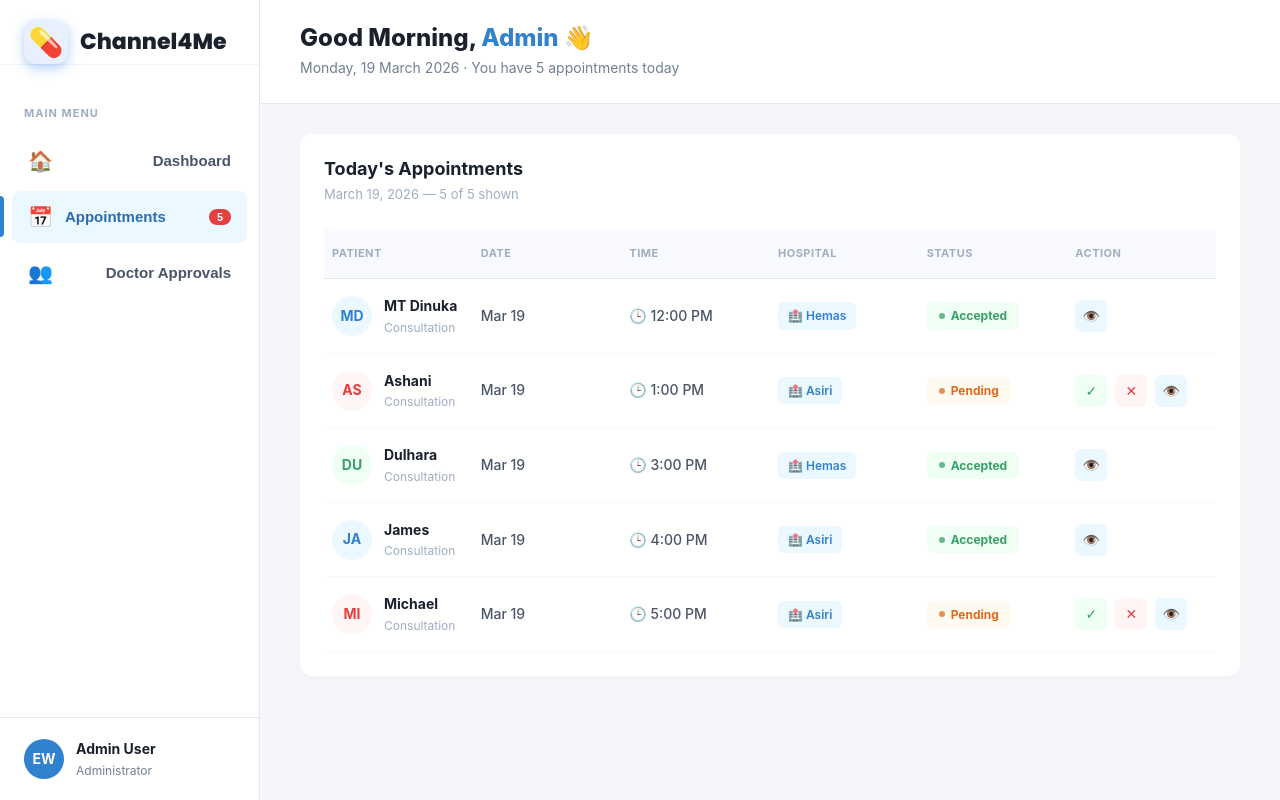
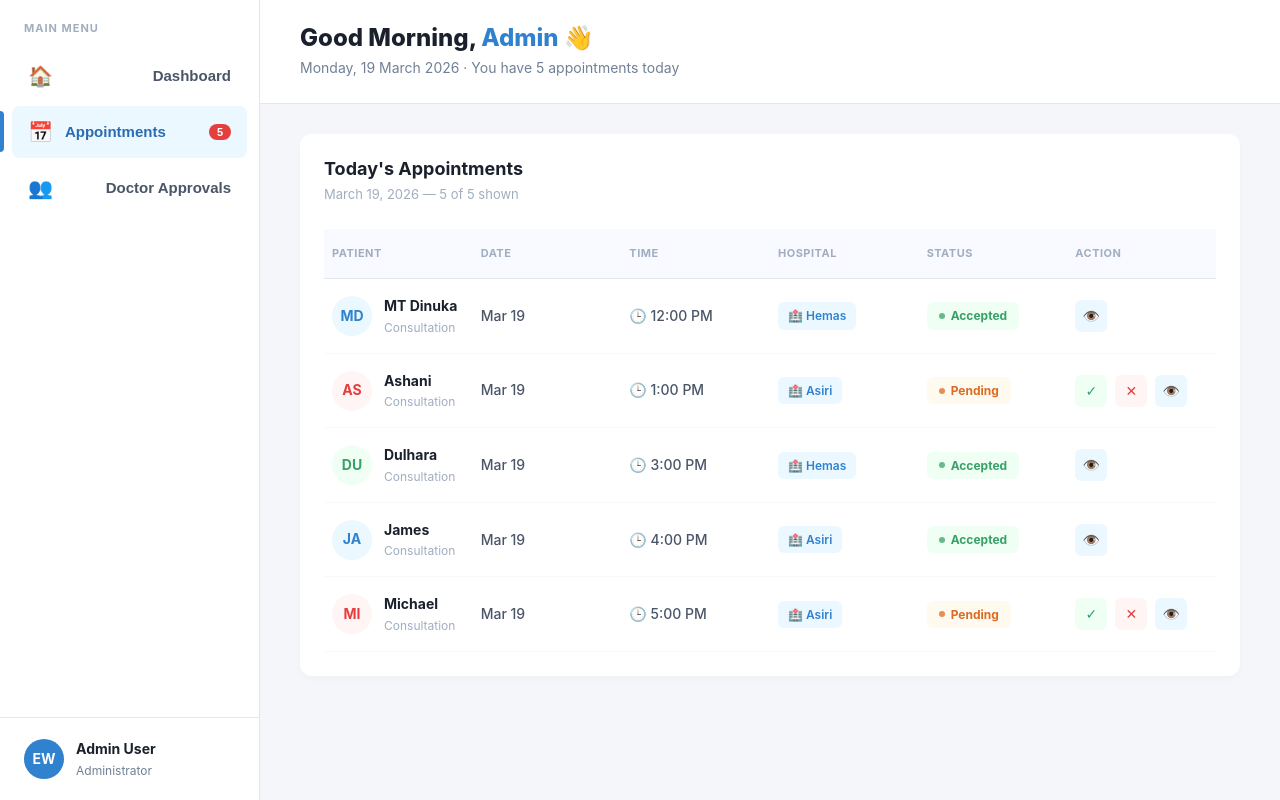
Before and after one commit to channel4meofficial-gif/Channel4me-Frontend, a React (Create React App) app: page /admin/dashboard in a window 1280 px wide. Built offline with nearby package versions, Linux system fonts and the light colour scheme; sample sign-in values are in the browser's storage.

Commit message:
unwanted logo removed

```diff
--- a/src/pages/admin/admindashboard.tsx
+++ b/src/pages/admin/admindashboard.tsx
@@ -7,10 +7,6 @@ const AdminDashboard: React.FC = () => {
     return (
         <div className="admin-page">
             <aside className="admin-sidebar">
-                <div className="sidebar-logo">
-                    <span className="logo-icon">💊</span>
-                    <span className="logo-text">Channel4Me</span>
-                </div>
 
                 <div className="sidebar-section">
                     <span className="sidebar-heading">MAIN MENU</span>
```
